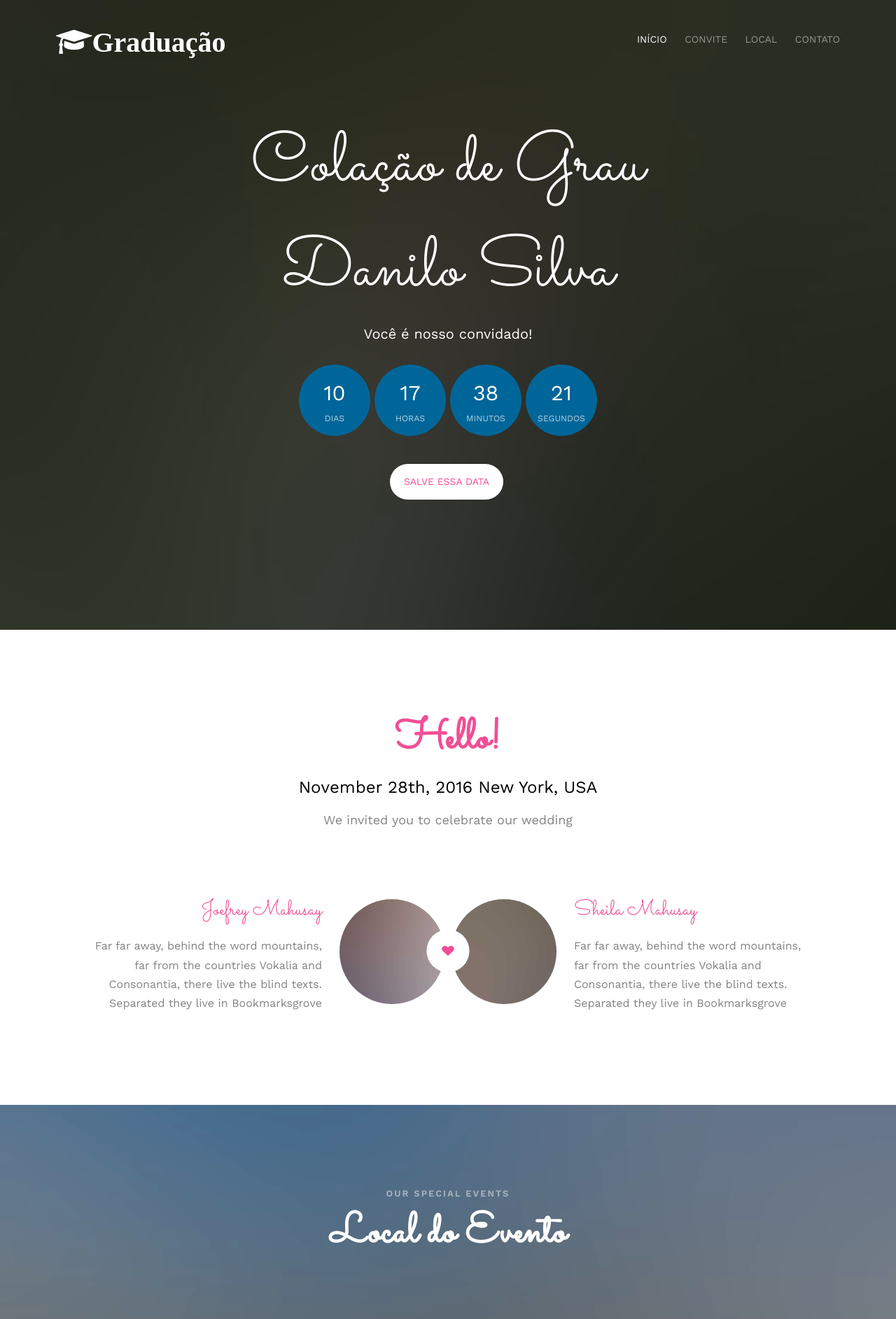
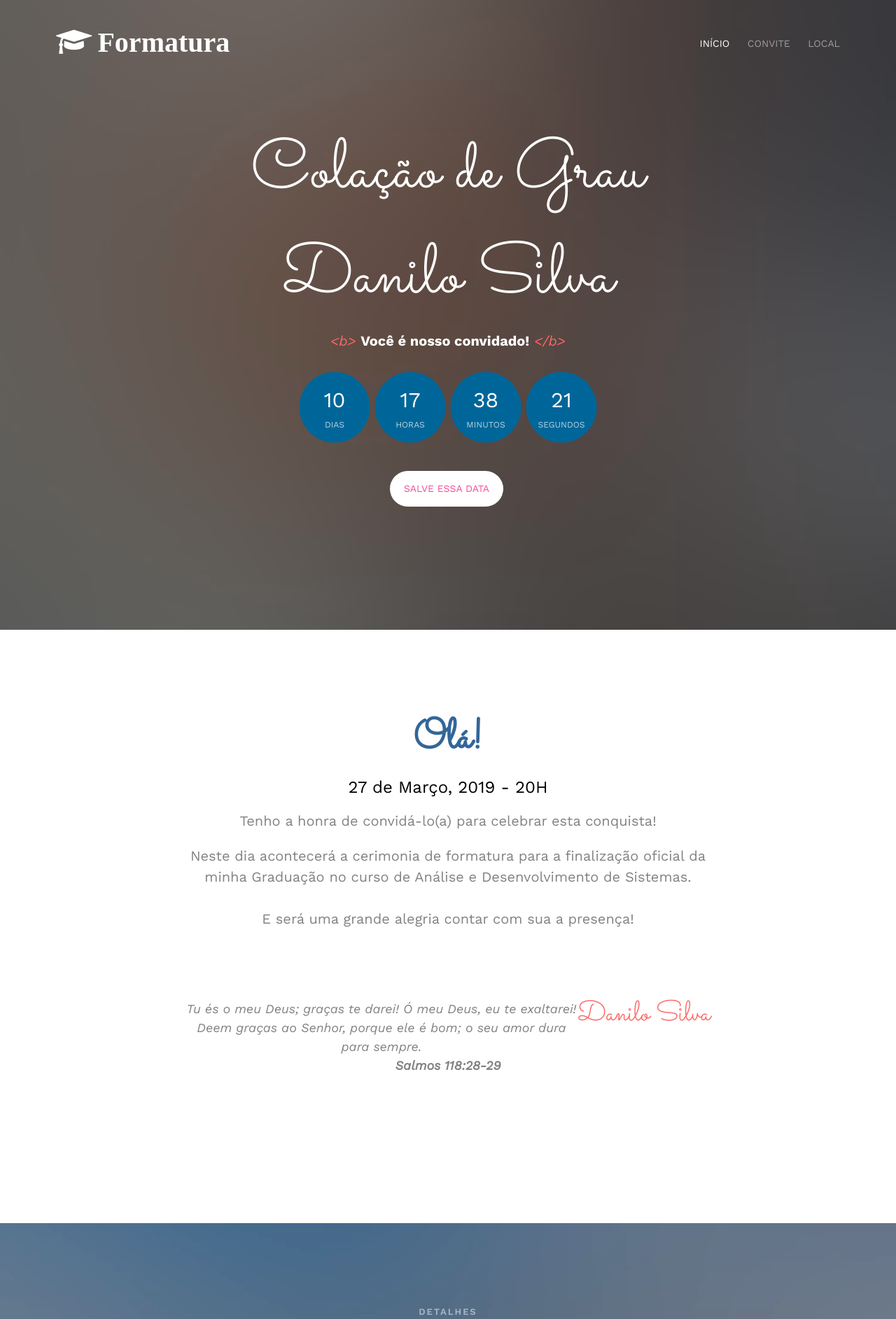
Before and after one commit to DanSilva41/graduation-invite, a plain HTML site: page index.html in a window 1280 px wide. Shown: the top 1885 px of the page at 70% size. Drawn offline with nearby package versions, Linux system fonts and the light colour scheme; files whose address does not match are found by name.

Commit message:
Primeira versao estavel

```diff
--- a/index.html
+++ b/index.html
@@ -61,22 +61,15 @@
 	<nav class="fh5co-nav" role="navigation">
 		<div class="container">
 			<div class="row">
-				<div class="col-xs-2">
+				<div class="col-xs-3">
 					<div id="fh5co-logo"><a href="index.html">
-							<i class="fa fa-graduation-cap" aria-hidden="true"><strong>Graduação</strong></i></a></div>
+							<i class="fa fa-graduation-cap" aria-hidden="true"><strong style="margin-left: 8px;">Formatura</strong></i></a></div>
 				</div>
-				<div class="col-xs-10 text-right menu-1">
+				<div class="col-xs-9 text-right menu-1" style="margin-top: 6px">
 					<ul>
 						<li class="active abaMenu"><a href="#fh5co-header">Início</a></li>
 						<li class="abaMenu"><a href="#fh5co-couple">Convite</a></li>
-						<li class="has-dropdown abaMenu">
-							<a href="#fh5co-event">Local</a>
-							<ul class="dropdown abaMenu">
-								<li><a href="#fh5co-event">Endereço</a></li>
-								<li><a href="#">Localização</a></li>
-							</ul>
-						</li>
-						<li class="abaMenu"><a href="contact.html">Contato</a></li>
+						<li class="abaMenu"><a href="#fh5co-event">Local</a></li>
 					</ul>
 				</div>
 			</div>
@@ -84,7 +77,7 @@
 		</div>
 	</nav>
 
-	<header id="fh5co-header" class="fh5co-cover" role="banner" style="background-image:url(images/img_bg_2.jpg);" data-stellar-background-ratio="0.5">
+	<header id="fh5co-header" class="fh5co-cover" role="banner" style="background-image:url(images/img_bg_1.jpg);" data-stellar-background-ratio="0.5">
 		<div class="overlay"></div>
 		<div class="container">
 			<div class="row">
@@ -92,9 +85,9 @@
 					<div class="display-t">
 						<div class="display-tc animate-box" data-animate-effect="fadeIn">
 							<h1>Colação de Grau</h1><h1>Danilo Silva</h1>
-							<h2>Você é nosso convidado!</h2>
+							<h2> <em style="color: #ff6666">&lt;b&gt;</em> <strong>Você é nosso convidado!</strong> <em style="color: #ff6666">&lt;/b&gt;</em></h2>
 							<div class="simply-countdown simply-countdown-one"></div>
-							<p><a href="#" class="btn btn-default btn-sm">Salve essa data</a></p>
+							<p class="btn btn-default btn-sm" style="">Salve essa data</p>
 						</div>
 					</div>
 				</div>
@@ -106,30 +99,17 @@
 		<div class="container">
 			<div class="row">
 				<div class="col-md-8 col-md-offset-2 text-center fh5co-heading animate-box">
-					<h2>Hello!</h2>
-					<h3>November 28th, 2016 New York, USA</h3>
-					<p>We invited you to celebrate our wedding</p>
-				</div>
-			</div>
-			<div class="couple-wrap animate-box">
-				<div class="couple-half">
-					<div class="groom">
-						<img src="images/groom.jpg" alt="groom" class="img-responsive">
-					</div>
-					<div class="desc-groom">
-						<h3>Joefrey Mahusay</h3>
-						<p>Far far away, behind the word mountains, far from the countries Vokalia and Consonantia, there live the blind texts. Separated they live in Bookmarksgrove</p>
-					</div>
-				</div>
-				<p class="heart text-center"><i class="icon-heart2"></i></p>
-				<div class="couple-half">
-					<div class="bride">
-						<img src="images/bride.jpg" alt="groom" class="img-responsive">
-					</div>
-					<div class="desc-bride">
-						<h3>Sheila Mahusay</h3>
-						<p>Far far away, behind the word mountains, far from the countries Vokalia and Consonantia, there live the blind texts. Separated they live in Bookmarksgrove</p>
-					</div>
+					<h2 style="color: #336699">Olá!</h2>
+					<h3>27 de Março, 2019 - 20H</h3>
+					<p style="font-size: 20px">Tenho a honra de convidá-lo(a) para celebrar esta conquista!</p>
+					<p style="font-size: 20px">Neste dia acontecerá a cerimonia de formatura para a finalização oficial da minha Graduação no curso de Análise e Desenvolvimento de Sistemas. <br></br>
+					E será uma grande alegria contar com sua a presença!</p>
+
+					<h3 style="font-size: 40px; float: right; font-family: Sacramento, Arial, serif; color: #ff6666">Danilo Silva</h3>
+
+					<em><p style="font-size: 18px; margin-top: 100px">Tu és o meu Deus; graças te darei!
+							Ó meu Deus, eu te exaltarei! Deem graças ao Senhor, porque ele é bom;
+							o seu amor dura para sempre. </br> <b>Salmos 118:28-29</b></p></em>
 				</div>
 			</div>
 		</div>
@@ -140,7 +120,7 @@
 		<div class="container">
 			<div class="row">
 				<div class="col-md-8 col-md-offset-2 text-center fh5co-heading animate-box">
-					<span>Our Special Events</span>
+					<span>Detalhes</span>
 					<h2>Local do Evento</h2>
 				</div>
 			</div>
@@ -150,18 +130,17 @@
 						<div class="col-md-10 col-md-offset-1">
 							<div class="col-md-12 col-sm-12 text-center">
 								<div class="event-wrap animate-box">
-									<h3>Wedding Party</h3>
+									<h3>Grande Oriente do Brasil</h3>
 									<div class="event-col">
 										<i class="icon-clock"></i>
-										<span>7:00 PM</span>
-										<span>12:00 AM</span>
+										<span>20H</span>
 									</div>
 									<div class="event-col">
 										<i class="icon-calendar"></i>
-										<span>Monday 28</span>
-										<span>November, 2016</span>
+										<span>27 de Março - 2019</span>
 									</div>
-									<p>Far far away, behind the word mountains, far from the countries Vokalia and Consonantia, there live the blind texts. Separated they live in Bookmarksgrove right at the coast of the Semantics, a large language ocean.</p>
+									<p style="font-size: 18px">Avenida W-5, Quadra 913, Conjunto H Su St. de Grandes Áreas Sul 913 </br>Asa Sul, Brasília - DF </br> CEP: 70390-130 <br></br>
+									<a href="https://maps.app.goo.gl/nos8X" target="_blank" style="color: yellow;">Localização</a></p>
 								</div>
 							</div>
 						</div>
@@ -226,6 +205,8 @@
 		</div>
 	</div>
 	-->
+
+	<!--
 	<div id="fh5co-gallery" class="fh5co-section-gray">
 		<div class="container">
 			<div class="row">
@@ -321,7 +302,7 @@
 			</div>
 		</div>
 	</div>
-
+	-->
 	<!--
 	<div id="fh5co-counter" class="fh5co-bg fh5co-counter" style="background-image:url(images/img_bg_5.jpg);">
 		<div class="overlay"></div>
@@ -433,6 +414,7 @@
 	</div>
 	-->
 
+	<!--
 	<div id="fh5co-services" class="fh5co-section-gray">
 		<div class="container">
 
@@ -488,7 +470,7 @@
 
 		</div>
 	</div>
-
+	-->
 	<!--
 	<div id="fh5co-started" class="fh5co-bg" style="background-image:url(images/img_bg_4.jpg);">
 		<div class="overlay"></div>
@@ -535,10 +517,7 @@
 					</p>
 					<p>
 						<ul class="fh5co-social-icons">
-							<li><a href="#"><i class="icon-twitter"></i></a></li>
-							<li><a href="#"><i class="icon-facebook"></i></a></li>
-							<li><a href="#"><i class="icon-linkedin"></i></a></li>
-							<li><a href="#"><i class="icon-dribbble"></i></a></li>
+							<li><a href="https://www.facebook.com/Silvaa41" target="_blank"><i class="icon-facebook"></i></a></li>
 						</ul>
 					</p>
 				</div>
--- a/now.json
+++ b/now.json
@@ -1,3 +1,3 @@
 {
-    "version": 2
+    "version": 3
 }
--- a/sass/style.scss
+++ b/sass/style.scss
@@ -206,7 +206,7 @@ h1, h2, h3, h4, h5, h6, figure {
 			list-style: none;
 			display: inline;
 			a {
-				font-size: 14px;
+				font-size: 18px;
 				padding: 30px 10px;
 				text-transform: uppercase;
 				color: rgba(255,255,255,.5);
```
Also changed, not shown: css/style.css.
